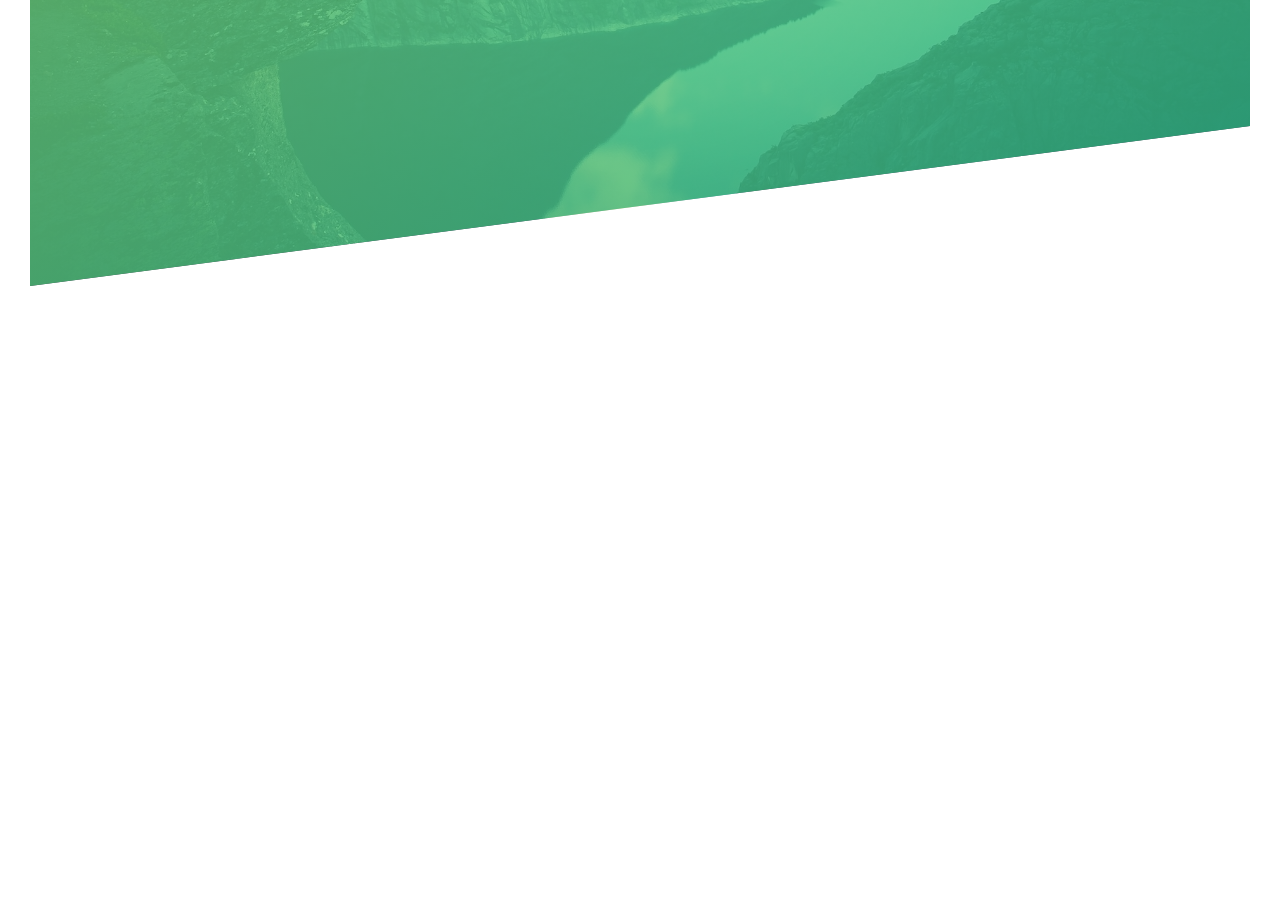
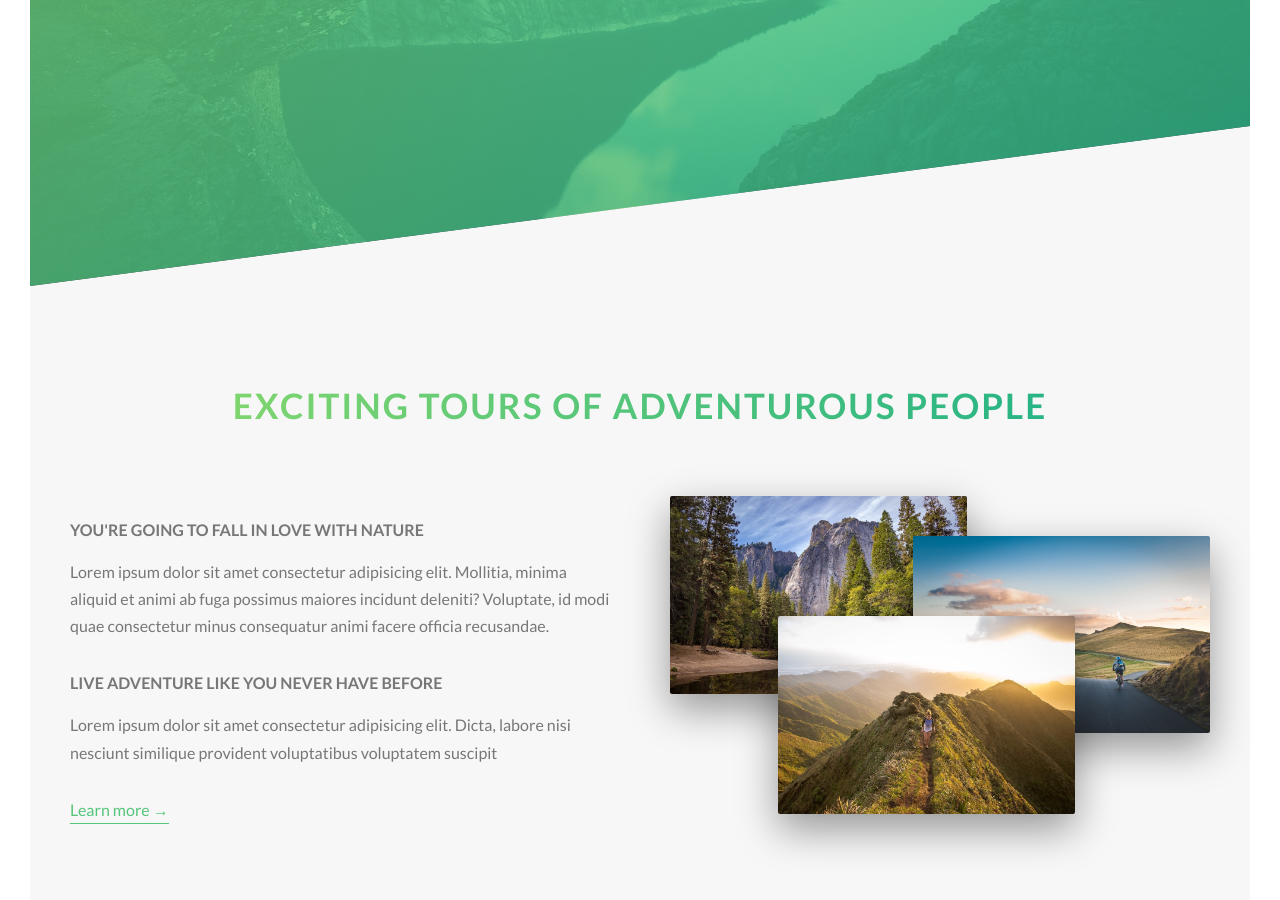
Before and after one commit to ovanzaimul/nature-tours, a website: page index.html in a window 1280 px wide. Shown: the part 504-1404 px from the top of the page. Before the commit the page ends 820 px from the top, so only its background shows below. Drawn offline with Linux system fonts and the light colour scheme.

Commit message:
add about section

```diff
--- a/index.html
+++ b/index.html
@@ -32,17 +32,46 @@
 
     </header>
 
+    <main>
+        <section class="section-about">
+            <div class="u-center-text u-margin-bottom-big">
+                <h2 class="heading-secondary">
+                    Exciting tours of adventurous people
+                </h2>
+            </div>
+
+            <div class="row">
+                <div class="col-1-of-2">
+                    <h3 class="heading-tertiary u-margin-bottom-small">You're going to fall in love with nature</h3>
+                    <p class="paragraph">
+                        Lorem ipsum dolor sit amet consectetur adipisicing elit. Mollitia, minima aliquid et animi ab
+                        fuga possimus maiores incidunt deleniti? Voluptate, id modi quae consectetur minus consequatur
+                        animi facere officia recusandae.
+                    </p>
+
+                    <h3 class="heading-tertiary u-margin-bottom-small">Live adventure like you never have before</h3>
+                    <p class="paragraph">
+                        Lorem ipsum dolor sit amet consectetur adipisicing elit. Dicta, labore nisi nesciunt similique
+                        provident voluptatibus voluptatem suscipit
+                    </p>
+
+                    <a href="#" class="btn-text">Learn more &rarr;</a>
+
+                </div>
+                <div class="col-1-of-2">
+                    <div class="composition">
+                        <img src="img/nat-1-large.jpg" alt="Photo 1" class="composition__photo composition__photo--p1">
+                        <img src="img/nat-2-large.jpg" alt="Photo 2" class="composition__photo composition__photo--p2">
+                        <img src="img/nat-3-large.jpg" alt="Photo 3" class="composition__photo composition__photo--p3">
+                    </div>
+                </div>
+            </div>
+
+        </section>
+    </main>
+
 
     <!-- <section class="grid-test">
-
-        <div class="row">
-            <div class="col-1-of-2">
-                Col 1 of 2
-            </div>
-            <div class="col-1-of-2">
-                Col 1 of 2
-            </div>
-        </div>
 
         <div class="row">
             <div class="col-1-of-3">
--- a/sass/abstracts/_variables.scss
+++ b/sass/abstracts/_variables.scss
@@ -3,9 +3,14 @@ $color-primary: #55c57a;
 $color-primary-light: #7ed56f;
 $color-primary-dark: #28b485;
 
+$color-grey-light-1: #f7f7f7; //because jonas already know there will be multiple grey colors
+
 $color-grey-dark: #777;
 $color-white: #fff;
 $color-black: #000;
+
+// FONT
+$default-font-size: 1.6rem;
 
 
 // GRID
--- a/sass/base/_typography.scss
+++ b/sass/base/_typography.scss
@@ -51,3 +51,36 @@ body{
     animation: moveInRight 1s ease-out;
   }
 }
+
+.heading-secondary{
+  font-size: 3.5rem;
+  text-transform: uppercase;
+  font-weight: 700;
+  display: inline-block;
+  letter-spacing: .2rem;
+  color: transparent;
+  background-image: linear-gradient(to right, $color-primary-light, $color-primary-dark);
+  background-clip: text;
+  -webkit-background-clip: text;
+  transition: all .2s;
+
+  &:hover{
+    transform: skewY(2deg) skewX(15deg) scale(1.1);
+    text-shadow: .5rem 1rem 2rem rgba($color-black, .2);
+  }
+}
+
+.heading-tertiary{
+  font-size: $default-font-size;
+  font-weight: 700;
+  text-transform: uppercase;
+}
+
+.paragraph{
+  font-size: $default-font-size;
+
+
+  &:not(:last-child){
+    margin-bottom: 3rem;
+  }
+}
--- a/sass/base/_utilities.scss
+++ b/sass/base/_utilities.scss
@@ -0,0 +1,15 @@
+.u-center-text{
+  text-align: center;
+}
+
+.u-margin-bottom-big{
+  margin-bottom: 8rem;
+}
+
+.u-margin-bottom-medium{
+  margin-bottom: 4rem;
+}
+
+.u-margin-bottom-small{
+  margin-bottom: 1.5rem ;
+}
--- a/sass/components/_button.scss
+++ b/sass/components/_button.scss
@@ -10,7 +10,7 @@
     border-radius: 10rem;
     transition: all .2s;
     position: relative;
-    font-size: 1.6rem;
+    font-size: $default-font-size;
   }
 
 
@@ -18,7 +18,7 @@
     /* transform: translateY(-3px); */
     transform: translateY(-.3em);
     /* box-shadow: 0 10px 20px rgba($color-black, 0.2); */
-    box-shadow: 0 1rem 2rem rgba($color-black, 0.2);
+    box-shadow: 0 1rem 2rem rgba($color-black, .2);
 
     &::after{
       transform: scaleX(1.4) scaleY(1.6);
@@ -73,3 +73,29 @@
     animation-fill-mode: backwards;
   }
 }
+
+.btn-text{
+  &:link,
+  &:visited{
+    font-size: $default-font-size;
+    color: $color-primary;
+    display: inline-block;
+    text-decoration: none;
+    border-bottom: 1px solid $color-primary;
+    transition: all .2s;
+  }
+
+  &:hover{
+    background-color: $color-primary;
+    color: $color-white;
+    box-shadow: 0 1rem 2rem rgba($color-black, .15);
+    transform: translateY(-2px);
+  }
+
+  &:active{
+    box-shadow: 0 .5rem 1rem rgba($color-black, .15);
+    transform: translateY(0);
+
+  }
+
+}
--- /dev/null
+++ b/sass/components/_composition.scss
@@ -0,0 +1,41 @@
+.composition{
+  position: relative;
+
+
+  &__photo{
+    width: 55%;
+    box-shadow: 0 1.5rem 4rem rgba($color-black, .4);
+    border-radius: 2px;
+    position: absolute;
+    z-index: 10;
+    outline-offset: 2rem;
+    transition: all .2s;
+
+    &--p1{
+      left: 0;
+      top: -2rem;
+    }
+
+    &--p2{
+      right: 0;
+      top: 2rem;
+    }
+
+    &--p3{
+      left: 20%;
+      top: 10rem;
+    }
+
+    &:hover{
+      outline: 1.5rem solid $color-primary;
+      transform:scale(1.05) translateY(-.5rem);
+      box-shadow: 0 2.5rem 4rem rgba($color-black, .5);
+      z-index: 11;
+    }
+  }
+
+  &:hover &__photo:not(:hover){
+    transform: scale(.95);
+  }
+
+}
--- a/sass/layout/_grid.scss
+++ b/sass/layout/_grid.scss
@@ -1,6 +1,5 @@
 .row{
   max-width: $grid-width;
-  background-color: #eee;
   margin: 0 auto;
 
   &:not(:last-child){
@@ -10,7 +9,6 @@
   @include clearfix;
 
   [class^="col-"]{
-    background-color: orangered;
     float: left;
 
     &:not(:last-child){
--- a/sass/main.scss
+++ b/sass/main.scss
@@ -8,6 +8,7 @@
 @import "base/utilities";
 
 @import "components/button";
+@import "components/composition";
 
 @import "layout/grid";
 @import "layout/header";
--- a/sass/pages/_home.scss
+++ b/sass/pages/_home.scss
@@ -0,0 +1,5 @@
+.section-about{
+  background-color: $color-grey-light-1;
+  padding: 25rem 0;
+  margin-top: -20vh;
+}
```
Also changed, not shown: css/style.css.
